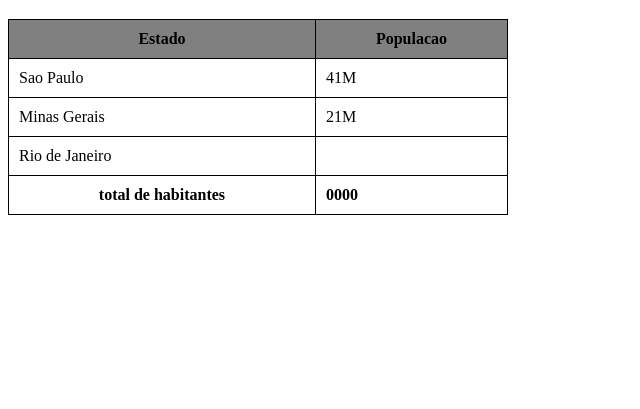
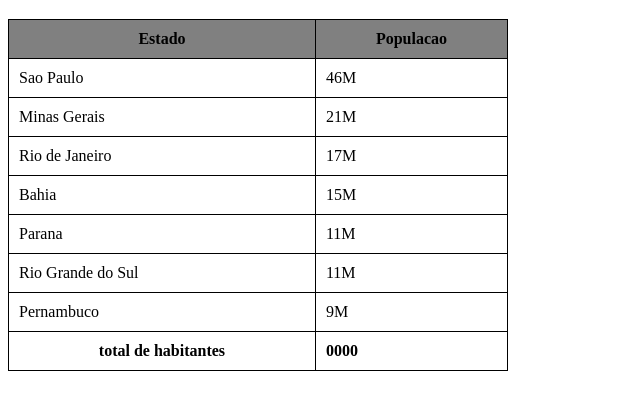
Before and after one commit to victorsantosvs/exercicios, a plain HTML site: page modulo03/ex023/tabela002.html in a window 1280 px wide. Shown: the part 61-470 px from the top of the page, without its empty margins (0-640 px from the left). Drawn offline with Linux system fonts and the light colour scheme.

Commit message:
adicionei mais estados na tabela.

```diff
--- a/modulo03/ex023/tabela002.html
+++ b/modulo03/ex023/tabela002.html
@@ -35,7 +35,7 @@
         <tbody>
             <tr>
                 <td>Sao Paulo</td>
-                <td>41M</td>
+                <td>46M</td>
             </tr>
             <tr>
                 <td>Minas Gerais</td>
@@ -43,7 +43,23 @@
             </tr>
             <tr>
                 <td>Rio de Janeiro</td>
-                <td></td>
+                <td>17M</td>
+            </tr>
+            <tr>
+                <td>Bahia</td>
+                <td>15M</td>
+            </tr>
+            <tr>
+                <td>Parana</td>
+                <td>11M</td>
+            </tr>
+            <tr>
+                <td>Rio Grande do Sul</td>
+                <td>11M</td>
+            </tr>
+            <tr>
+                <td>Pernambuco</td>
+                <td>9M</td>
             </tr>
         </tbody>
         <tfoot>
```
Also changed, not shown: modulo03/ex023/tabela001.html (+0 -1 lines).
